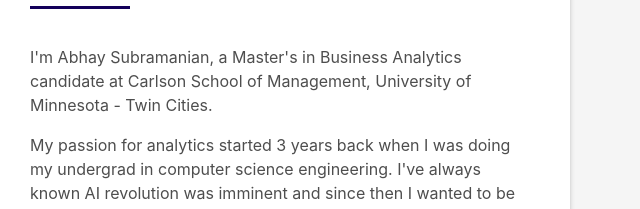
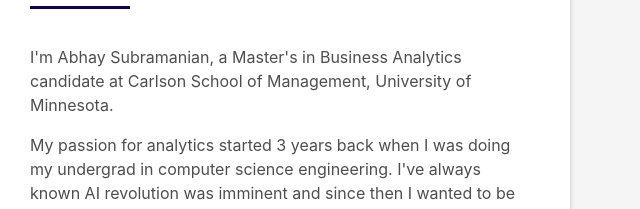
Before and after one commit to AbhaySubramanianK/AbhaySubramanianK.github.io, a plain HTML site: page index.html in a window 1280 px wide. Shown: the part 969-1178 px from the top of the page, 625-1265 px from the left. Drawn offline with Linux system fonts and the light colour scheme; files whose address does not match are found by name.

Commit message:
Update index.html

```diff
--- a/index.html
+++ b/index.html
@@ -153,7 +153,7 @@
                     </div>
 
                     <p>
-                      I'm Abhay Subramanian, a Master's in Business Analytics candidate at Carlson School of Management, University of Minnesota - Twin Cities.
+                      I'm Abhay Subramanian, a Master's in Business Analytics candidate at Carlson School of Management, University of Minnesota.
                     <p>
                       My passion for analytics started 3 years back when I was doing my undergrad in computer science engineering. I've always known AI revolution was imminent and since then I wanted to be at the frontline of this disruptive innovation using data science. </p>
 
```
